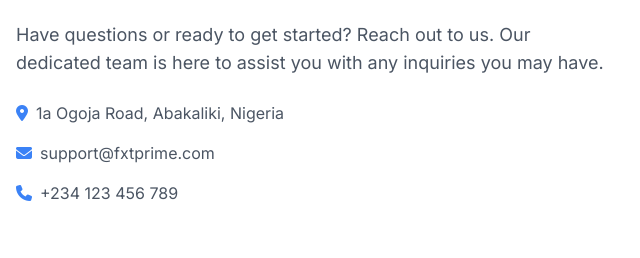
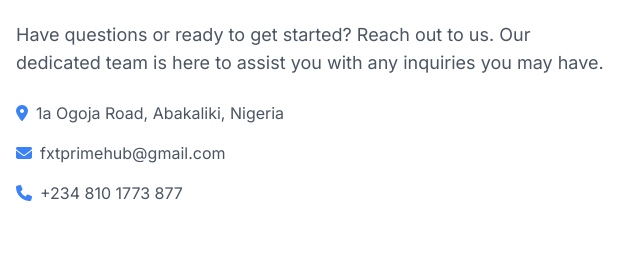
Before and after one commit to zenofTech/fxtprime, a plain HTML site: page index.html in a window 1280 px wide. Shown: the part 4471-4729 px from the top of the page, 0-640 px from the left. Drawn offline with nearby package versions, Linux system fonts and the light colour scheme.

Commit message:
updated landing page

```diff
--- a/index.html
+++ b/index.html
@@ -284,8 +284,8 @@
                         </p>
                         <ul class="space-y-4 text-secondary">
                             <li><i class="fas fa-map-marker-alt mr-2 text-blue-500"></i>1a Ogoja Road, Abakaliki, Nigeria</li>
-                            <li><i class="fas fa-envelope mr-2 text-blue-500"></i>support@fxtprime.com</li>
-                            <li><i class="fas fa-phone mr-2 text-blue-500"></i>+234 123 456 789</li>
+                            <li><i class="fas fa-envelope mr-2 text-blue-500"></i>fxtprimehub@gmail.com</li>
+                            <li><i class="fas fa-phone mr-2 text-blue-500"></i>+234 810 1773 877</li>
                         </ul>
                     </div>
                     <!-- Contact Form -->
```
